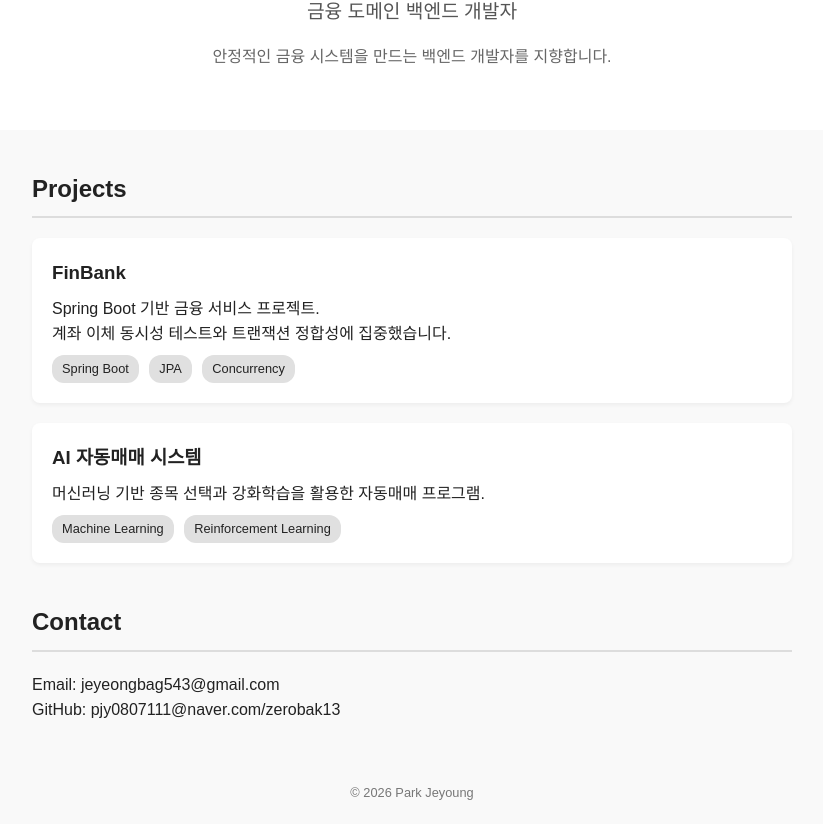
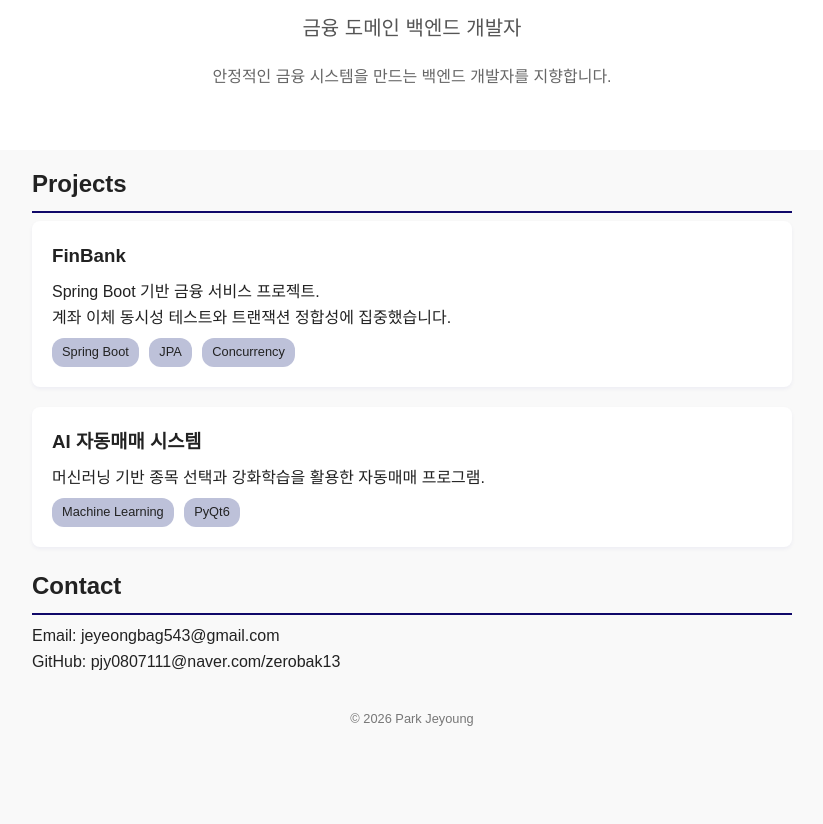
Before and after one commit to zerobak13/zerobak13.github.io, a plain HTML site: page index.html in a window 1280 px wide. Shown: the part 122-946 px from the top of the page, without its empty margins (228-1051 px from the left). After the commit the page ends 872 px from the top, so only its background shows below. Drawn offline with Linux system fonts and the light colour scheme.

Commit message:
modify design

```diff
--- a/index.html
+++ b/index.html
@@ -39,7 +39,7 @@
         자동매매 프로그램.
       </p>
       <span class="tag">Machine Learning</span>
-      <span class="tag">Reinforcement Learning</span>
+      <span class="tag">PyQt6</span>
     </div>
   </section>
 
--- a/style.css
+++ b/style.css
@@ -18,28 +18,31 @@ body {
   text-align: center;
   background-color: #ffffff;
 }
+.intro h1{
+  font-size: 40px;
+}
 
 .subtitle {
-  font-size: 1.2rem;
+  font-size: 20px;
   color: #555;
-  margin-top: 8px;
+  margin-top: 10px;
 }
 
 .description {
-  margin-top: 16px;
+  margin-top: 20px;
   color: #666;
 }
 
 /* Section */
 .section {
   max-width: 800px;
-  margin: 40px auto;
+  margin: 15px auto;
   padding: 0 20px;
 }
 
 .section h2 {
-  margin-bottom: 20px;
-  border-bottom: 2px solid #ddd;
+  margin-bottom: 8px;
+  border-bottom: 2px solid #100869;
   padding-bottom: 8px;
 }
 
@@ -49,7 +52,7 @@ body {
   padding: 20px;
   margin-bottom: 20px;
   border-radius: 8px;
-  box-shadow: 0 2px 4px rgba(0,0,0,0.05);
+  box-shadow: 0 2px 4px rgba(7, 16, 139, 0.05);
 }
 
 .card h3 {
@@ -63,7 +66,7 @@ body {
   margin-right: 6px;
   padding: 4px 10px;
   font-size: 0.8rem;
-  background-color: #e0e0e0;
+  background-color: #bdc1d9;
   border-radius: 12px;
 }
 
```
